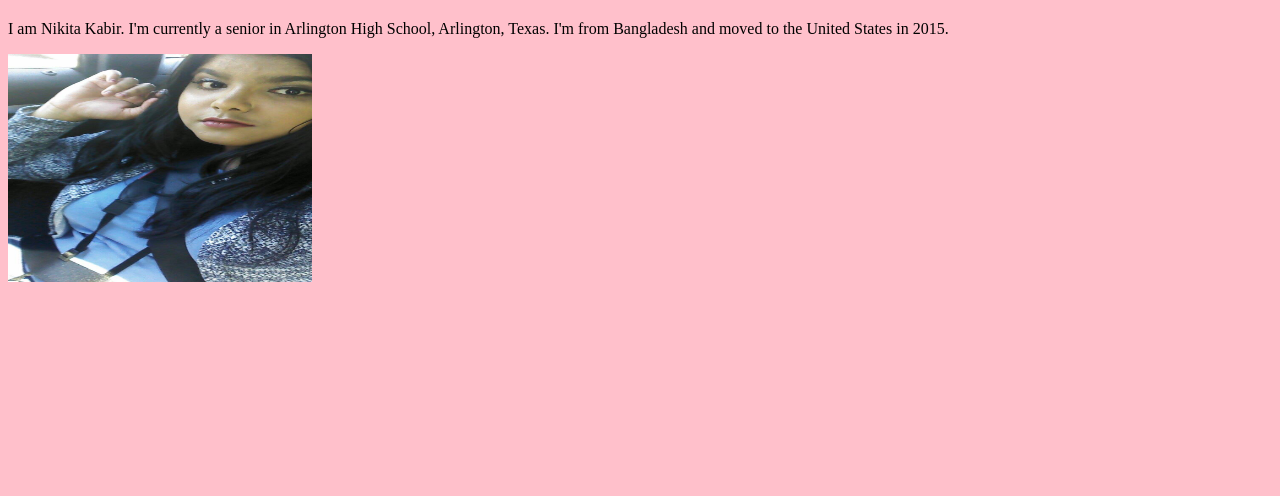
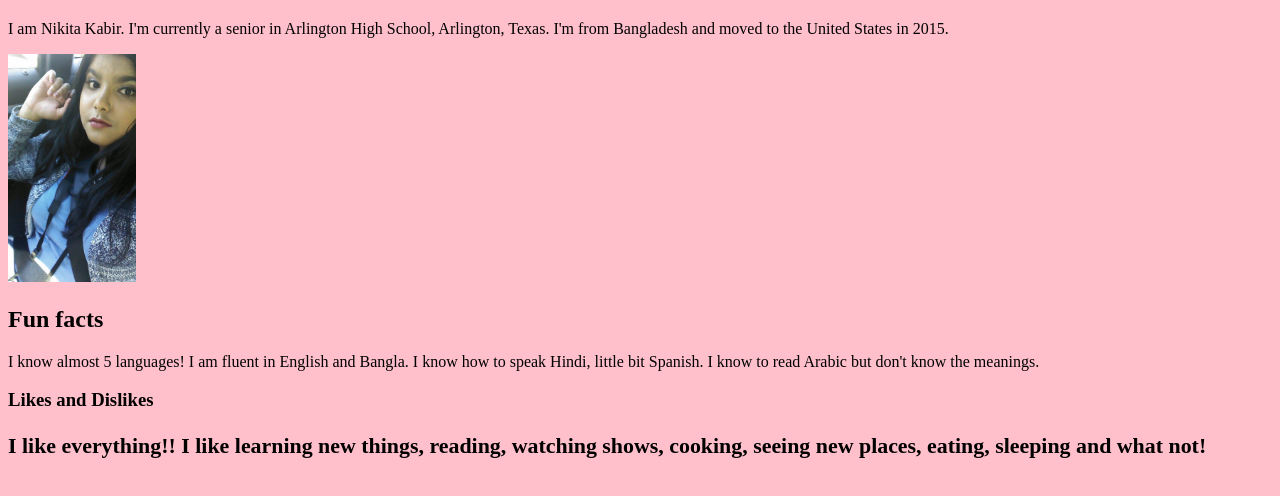
Before and after one commit to nikitakabir/nikitakabir.github.io, a plain HTML site: page index.html in a window 1280 px wide. Shown: the part 60-556 px from the top of the page. Drawn offline with Linux system fonts and the light colour scheme.

Commit message:
Update index.html

```diff
--- a/index.html
+++ b/index.html
@@ -7,7 +7,12 @@
 <p> I am Nikita Kabir. I'm currently a senior in Arlington High School, Arlington, Texas. I'm from Bangladesh and moved to the United States in 2015.   </p>
 
 <img src = "images/nikita.jpg"
-style= "width:304px;height:228px;">
+style= "width:128px;height:228px;">
+
+<h2> <b> Fun facts </b> </h2>
+<p2> I know almost 5 languages! I am fluent in English and Bangla. I know how to speak Hindi, little bit Spanish. I know to read Arabic but don't know the meanings.</p2>
+<h3> <b> Likes and Dislikes <b> <h3>
+<p3> I like everything!! I like learning new things, reading, watching shows, cooking, seeing new places, eating, sleeping and what not! </p3>
 
 </body>
 </html>
```
